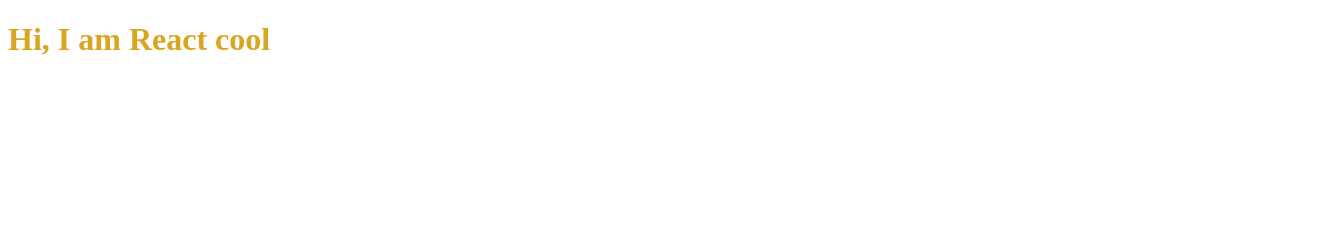
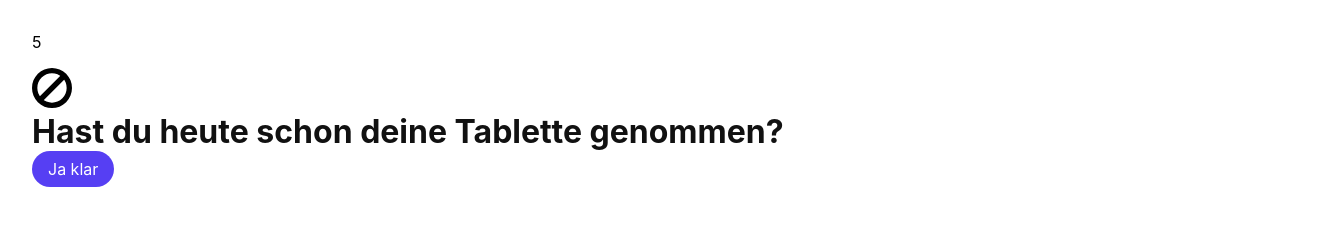
Before and after one commit to thedevpunk/pillbuddy, a React app: page / in a window 1280 px wide. Shown: the whole page, 1344 px wide, since content can reach past the window. Built offline with nearby package versions, Linux system fonts and the light colour scheme.

Commit message:
base created

```diff
--- a/src/js/App.js
+++ b/src/js/App.js
@@ -1,10 +1,78 @@
-import React from 'react';
+import React, { useEffect, useRef, useState } from 'react';
+import styles from './App.module.css';
+import Question from './Question';
+
+const createPills = (count) => {
+   const pills = [];
+
+   for (let i = 0; i < count; i++) {
+      const pill = {
+         key: i,
+         isTaken: false
+      };
+
+      pills.push(pill);
+   }
+
+   return pills;
+}
 
 const App = () => {
+   const [pills, setPills] = useState(createPills(12));
+   const [notificationTime, setNotificationTime] = useState(new Date('2021-03-13T16:05:00'));
+   const [pillTakenToday, setPillTakenToday] = useState(false);
+
+   const [seconds, setSeconds] = useState(0);
+   let interval;
+
+   useEffect(() => {
+      interval = setInterval(() => {
+
+         console.log('Date now', new Date(Date.now()));
+         console.log('Date notification', notificationTime);
+         console.log('It bis', new Date(Date.now()) - notificationTime);
+
+         if (new Date(Date.now()) - notificationTime >= -500 && new Date(Date.now()) - notificationTime <= 500) {
+            electron.notificationApi.sendNotification('It is time ti take your pill.');
+            setNotificationTime(new Date(Date.now() + 10*60000));
+         }
+
+         setSeconds(seconds => seconds + 1);
+      }, 1000);
+
+      return () => clearInterval(interval.current);
+   }, []);
+
+   const handleTakePill = () => {
+      setPillTakenToday(true);
+   }
+
+   const handleButtonClick = () => {
+      electron.notificationApi.sendNotification('This is my Test');
+   };
+
    return (
-      <div>
-         <h1>Hi, I am React cool</h1>
-      </div>
+         <div className={styles.main}>
+
+            <p>{seconds}</p>
+
+            <Question
+               pillTakenToday={pillTakenToday}
+               takePill={handleTakePill}
+            />
+
+            {/* <div className={styles.blister}>
+               {pills.map(pill => (
+                  <button key={pill.key} className={styles.pill}>
+                     <img src="./static/pill.svg" width="40" />
+                  </button>
+               ))}
+            </div> */}
+
+
+            {/* <button onClick={handleButtonClick}>Notify</button> */}
+
+         </div>
    )
 }
 
--- /dev/null
+++ b/src/js/App.module.css
@@ -0,0 +1,37 @@
+@import './index.css';
+
+.header {
+  padding: 1em 2em;
+}
+
+.main {
+  width: 100%;
+  height: 100%;
+  padding: 1em 2em;
+}
+
+.blister {
+  display: flex;
+  flex-direction: row;
+  flex-wrap: wrap;
+  background-color: var(--secondaryColor);
+  padding: 0.5em;
+  border-radius: 2em;
+}
+
+.pill {
+  margin: 0.5em;
+  width: calc((100% - 6em) / 6);
+  border-radius: 100%;
+  transition: all ease 0.5s;
+}
+
+.pill:hover,
+.pill:active {
+  background-color: rgb(86, 192, 224);
+}
+
+.pill img {
+  width: 100%;
+  cursor: pointer;
+}
--- /dev/null
+++ b/src/js/Question.js
@@ -0,0 +1,20 @@
+import React from 'react';
+
+const Question = ({ takePill, pillTakenToday }) => {
+
+  if (pillTakenToday) {
+    return (
+      <h1>Good</h1>
+    )
+  }
+
+  return (
+    <>
+      <img src="./static/pill.svg" width="40" />
+      <h1>Hast du heute schon deine Tablette genommen?</h1>
+      <button onClick={takePill}>Ja klar</button>
+    </>
+  )
+}
+
+export default Question;
--- a/src/js/index.css
+++ b/src/js/index.css
@@ -1,3 +1,41 @@
+:root {
+   --primaryColor: #563ff3;
+   --primaryLightColor: #7a68f3;
+   --secondaryColor: #7ff7eb;
+   --darkestColor: #111111;
+   --whitestColor: #ffffff;
+}
+
+body {
+   margin: 0;
+   padding: 0;
+   height: 100vh;
+   width: 100vw;
+   font-family: -apple-system, BlinkMacSystemFont, 'Segoe UI', Roboto, Oxygen, Ubuntu, Cantarell, 'Open Sans', 'Helvetica Neue', sans-serif;
+}
+
 h1 {
-   color: goldenrod;
+   color: var(--darkestColor);
+   font-weight: 700;
+   font-size: 2em;
+   margin: 0;
 }
+
+button {
+   all: unset;
+   border-radius: 2em;
+   padding: 0.5em 1em;
+   background-color: var(--primaryColor);
+   color: var(--whitestColor);
+   transition: background-color ease 0.2s;
+}
+
+button:hover,
+button:active {
+   background-color: var(--primaryLightColor);
+}
+
+#root {
+   height: 100%;
+   width: 100%;
+}
--- a/webpack.common.js
+++ b/webpack.common.js
@@ -33,6 +33,10 @@
           // Compiles Sass to CSS
          //  'sass-loader',
         ],
+      },
+      {
+        test: /\.(jpe?g|gif|png|svg|woff|ttf|wav|mp3)$/,
+        loader: "file"
       }
     ]
   },
```
Also changed, not shown: main.js (+18 -4 lines), menu.js (added, +127 -0 lines), preload.js (added, +10 -0 lines), src/js/Question.module.css (added, +7 -0 lines), static/pill.svg (added), 4 other files.
